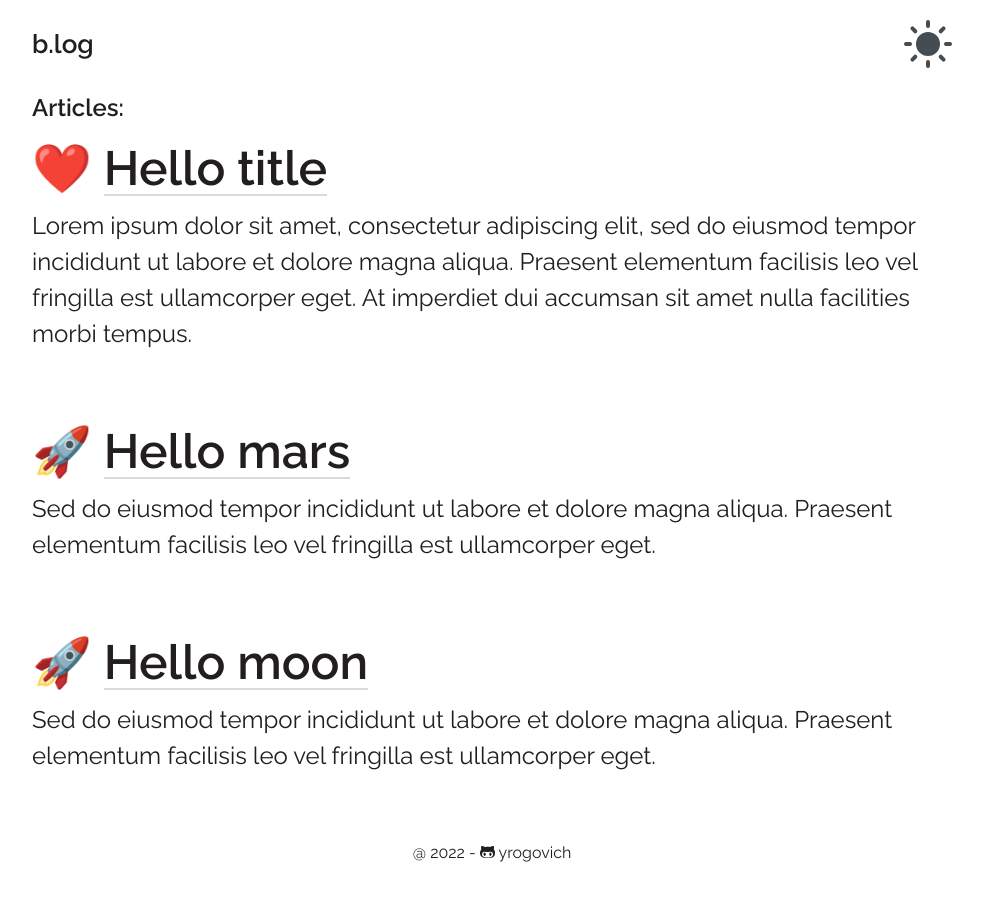
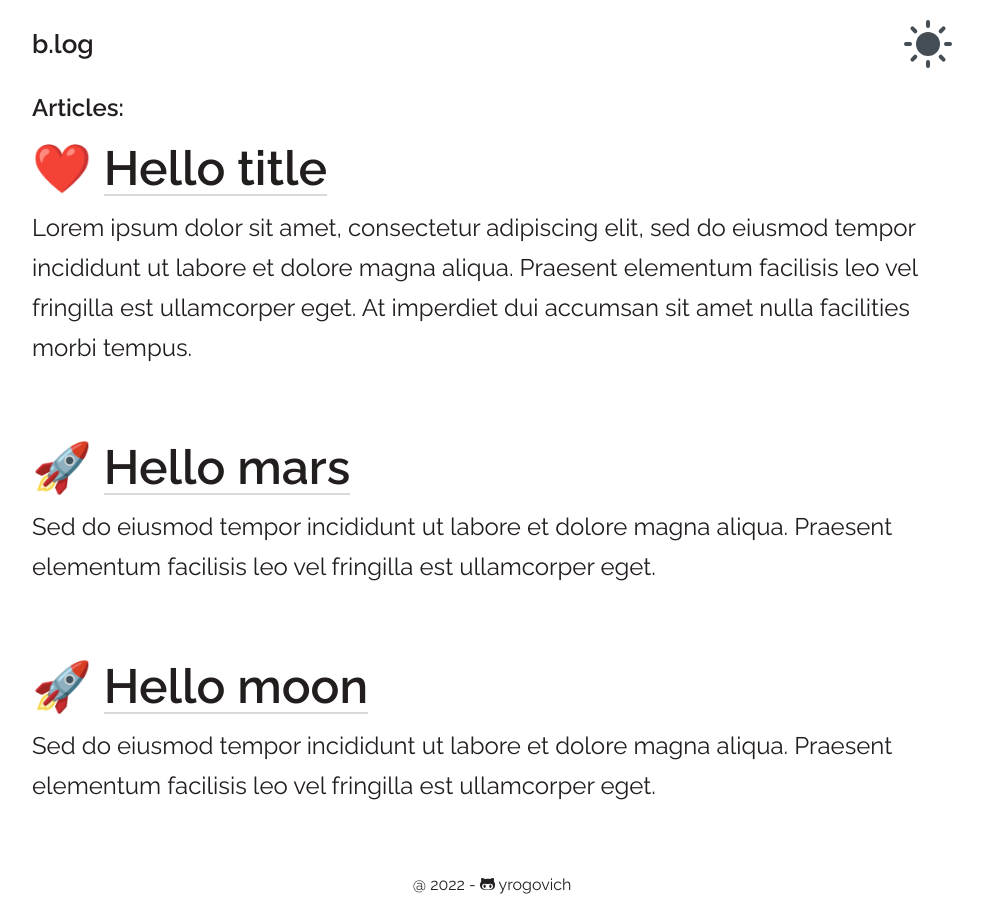
Before and after one commit to yrogovich/b.log, a Next.js app: page / in a window 1280 px wide. Shown: the whole page, without its empty margins (148-1131 px from the left). Before the commit the page ends 871 px from the top, so only its background shows below. Built offline with nearby package versions, Linux system fonts and the light colour scheme.

Commit message:
refactor: small refactor

```diff
--- a/components/atoms/ThemeToggle/ThemeToggle.tsx
+++ b/components/atoms/ThemeToggle/ThemeToggle.tsx
@@ -1,8 +1,8 @@
-import {useRef} from 'react'
+import React, {useRef} from 'react'
 import {useTheme} from 'next-themes'
 import styles from './ThemeToggle.module.scss'
 
-const ThemeToggle = () => {
+const ThemeToggle: React.FC = () => {
   const toggleButton = useRef(null)
 
   const {theme, setTheme} = useTheme()
--- a/components/molecules/BlogAnnounce/BlogAnnounce.module.scss
+++ b/components/molecules/BlogAnnounce/BlogAnnounce.module.scss
@@ -44,5 +44,4 @@
 
 .text {
   @include t-30;
-  line-height: 1.5;
 }
--- a/pages/index.tsx
+++ b/pages/index.tsx
@@ -2,8 +2,6 @@ import type PostType from '../interfaces/PostType'
 import {getAllPosts} from './api/posts'
 import Layout from '@/components/organisms/Layout/Layout'
 import BlogAnnounce from '@/components/molecules/BlogAnnounce/BlogAnnounce'
-
-// inspiration notion app
 
 type Props = {
   allPosts: PostType[]
```
